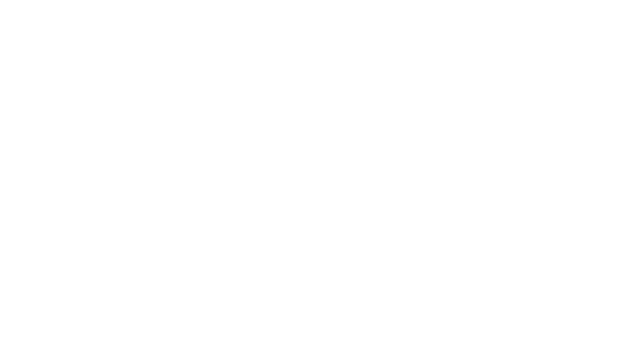
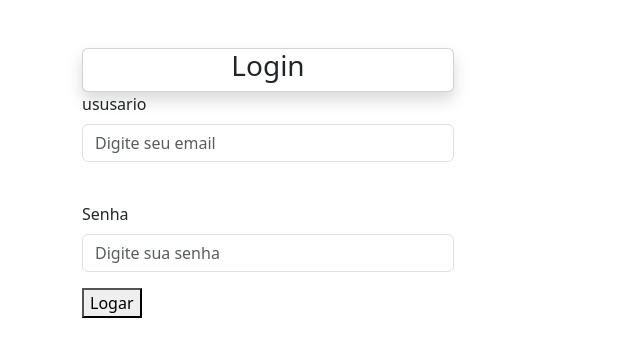
Before and after one commit to GustavoNielsen/Trab_Web2, an Angular app in the folder trab-web2/: page / in a window 1280 px wide. Shown: the top 356 px of the page, without its empty margins (0-640 px from the left). Built offline with nearby package versions, Linux system fonts and the light colour scheme.

Commit message:
login do usuario foi criado

```diff
--- a/trab-web2/src/app/app.component.html
+++ b/trab-web2/src/app/app.component.html
@@ -1 +1,2 @@
 <router-outlet></router-outlet>
+<app-login></app-login>
--- a/trab-web2/src/app/app.component.ts
+++ b/trab-web2/src/app/app.component.ts
@@ -2,10 +2,10 @@
 import { RouterOutlet } from '@angular/router';
 import { AutocadastroComponent } from "./pages/autocadastro/autocadastro.component";
 import { PaginaInicialClienteComponent } from './pages/pagina-inicial-cliente/pagina-inicial-cliente.component';
-
+import { LoginComponent } from './pages/login/login.component';
 @Component({
   selector: 'app-root',
-  imports: [RouterOutlet, AutocadastroComponent, PaginaInicialClienteComponent],
+  imports: [RouterOutlet, AutocadastroComponent, PaginaInicialClienteComponent, LoginComponent],
   templateUrl: './app.component.html',
   styleUrl: './app.component.css'
 })
--- a/trab-web2/src/app/app.routes.ts
+++ b/trab-web2/src/app/app.routes.ts
@@ -2,8 +2,11 @@
 import { AutocadastroComponent } from './pages/autocadastro';
 import { PaginaInicialClienteComponent } from './pages/pagina-inicial-cliente';
 
+
 export const routes: Routes = [
     {path: 'autocadastro', component: AutocadastroComponent},
-    {path: 'paginainicialcliente', component: PaginaInicialClienteComponent}
+    {path: 'paginainicialcliente', component: PaginaInicialClienteComponent},
+
+    //{path: 'login', component: LoginComponent}
 
 ];
--- /dev/null
+++ b/trab-web2/src/app/pages/login/login.component.html
@@ -0,0 +1,29 @@
+
+<div class="container d-flex justity-content-center" >
+
+    <div class="col-4">
+
+      <div class="card shadow round mt-5">
+
+        <h3 class=" text-center">Login</h3>
+      </div>
+      <div class="card-body">
+
+        <form >
+
+          <div class="mb-3">
+            <label class="form-label" aria-placeholder="entrar seu ususario">ususario</label>
+
+            <input type="text" placeholder="Digite seu email" class="form-control">
+          </div>
+          <br>
+          <div class="mb-3">
+            <label class="form-label" aria-placeholder="digitar a senha">Senha</label>
+
+            <input type="password" placeholder="Digite sua senha"    class="form-control">
+          </div>
+
+          <button class="button">Logar</button>
+        </form>
+      </div>
+    </div>
```
Also changed, not shown: trab-web2/src/app/pages/login/login.component.ts (added, +11 -0 lines), trab-web2/src/app/pages/login/index.ts (added), trab-web2/src/app/pages/login/login.component.css (added), 1 other file (tests, documents, lock files or other folders).
